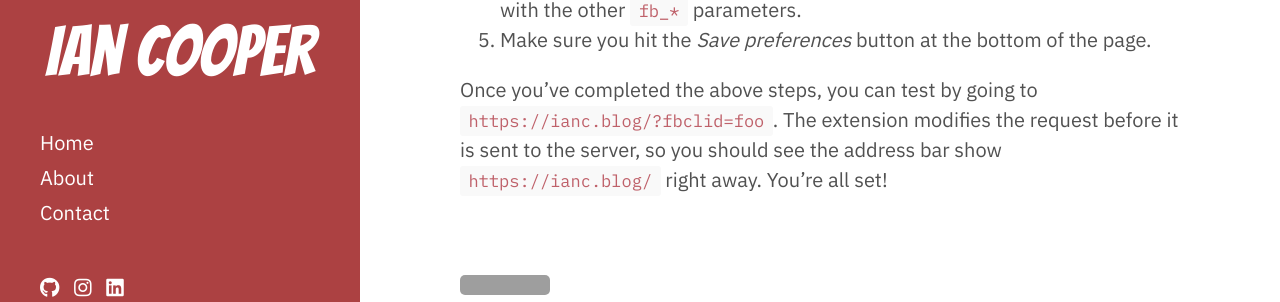
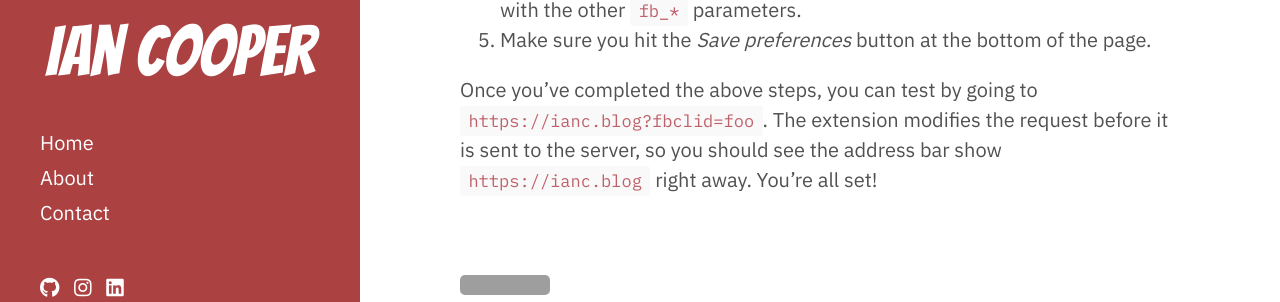
Before and after one commit to icooper/icooper.github.io, a Jekyll site: the page built from _posts/2018-10-22-neat-urls.md, in a window 1280 px wide. Shown: the part 555-857 px from the top of the page. Built offline with Jekyll 4.4.1, drawn with Linux system fonts in a browser that asks for light colours; nearby versions of some CDN libraries; grey boxes are pictures that could not be loaded.

Commit message:
update url in post

```diff
--- a/_posts/2018-10-22-neat-urls.md
+++ b/_posts/2018-10-22-neat-urls.md
@@ -12,4 +12,4 @@ Facebook recently began adding a `fbclid` parameter to external links. Using the
   4. If it's not in there already, add `fbclid` to the list. I added it in the middle with the other `fb_*` parameters.
   5. Make sure you hit the _Save preferences_ button at the bottom of the page.
 
-Once you've completed the above steps, you can test by going to [`https://ianc.blog/?fbclid=foo`](https://ianc.blog/?fbclid=foo). The extension modifies the request before it is sent to the server, so you should see the address bar show `https://ianc.blog/` right away. You're all set!
+Once you've completed the above steps, you can test by going to [`https://ianc.blog?fbclid=foo`](https://ianc.blog?fbclid=foo). The extension modifies the request before it is sent to the server, so you should see the address bar show `https://ianc.blog` right away. You're all set!
```
